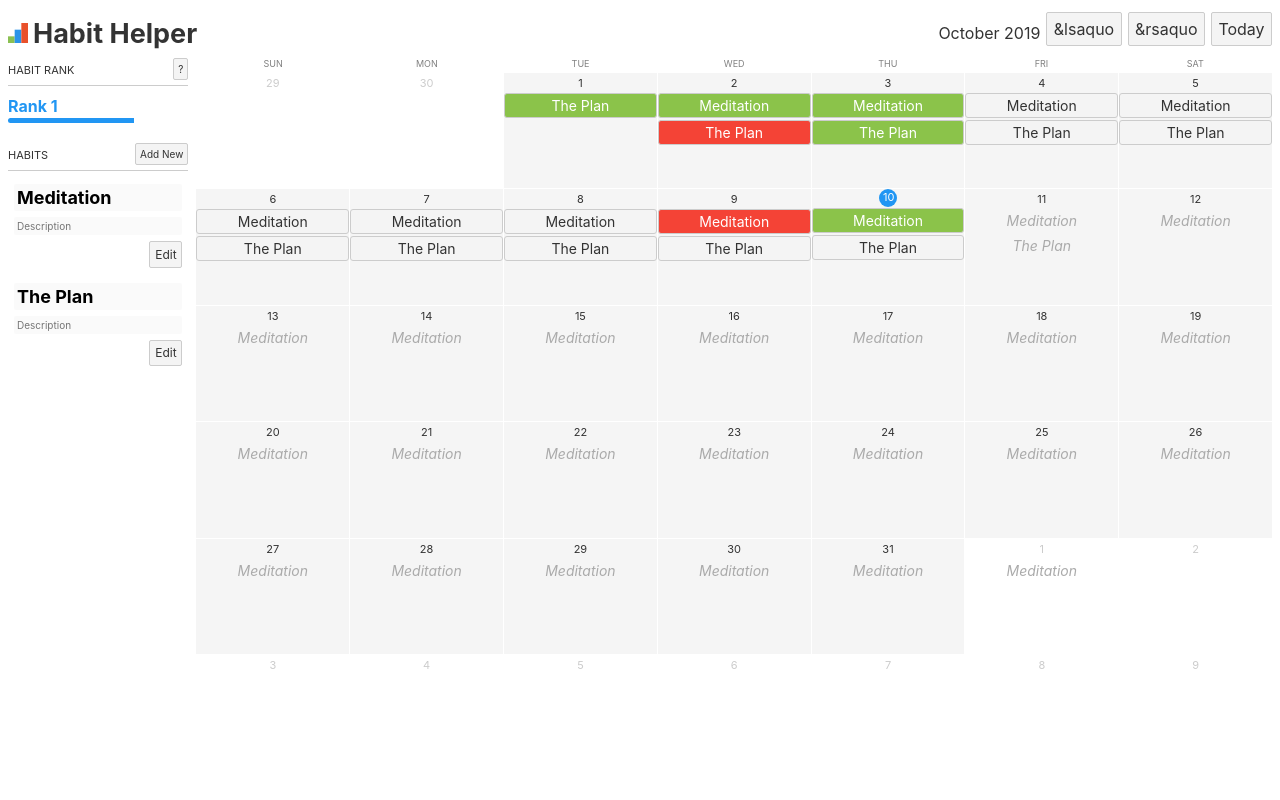
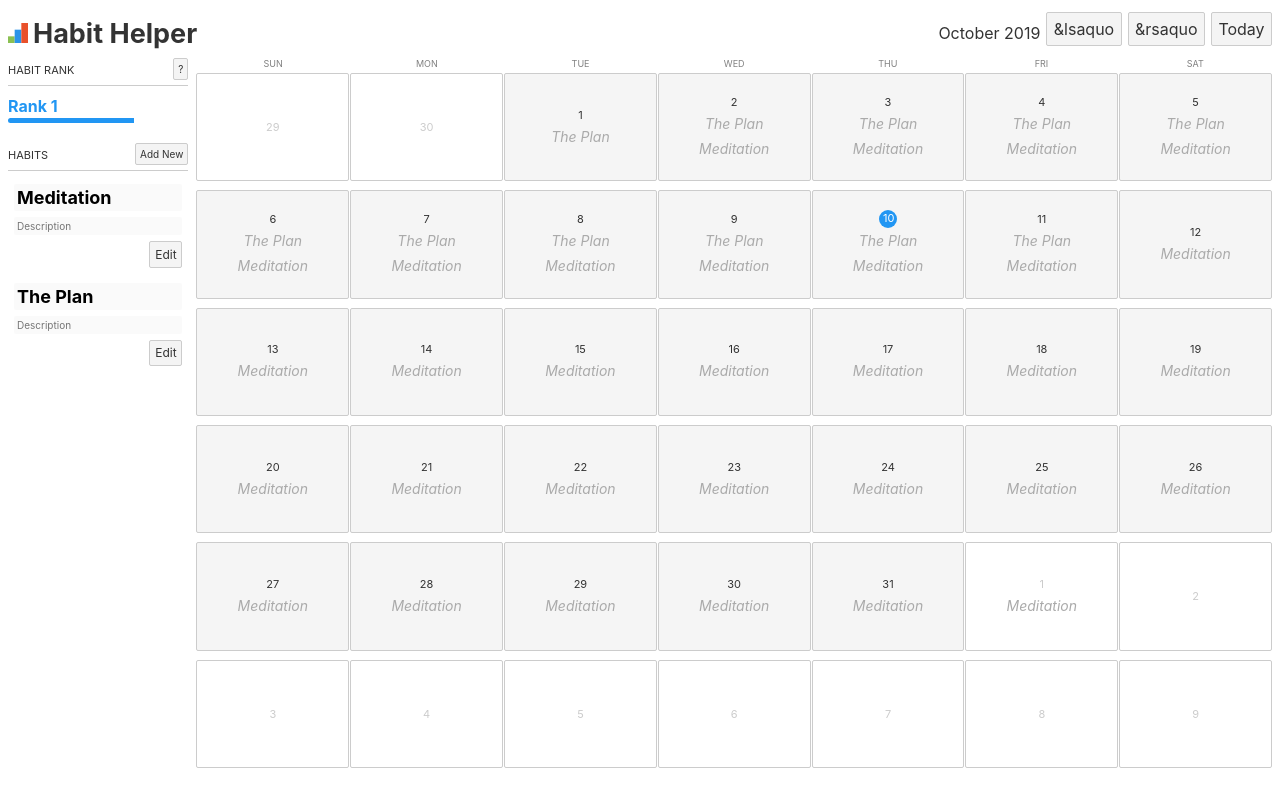
Before and after one commit to pooriajr/hh-svelte, a Svelte app: page / in a window 1280 px wide. Built offline with nearby package versions, Linux system fonts and the light colour scheme.

Commit message:
added better interface for tracking habits

```diff
--- a/src/App.svelte
+++ b/src/App.svelte
@@ -30,6 +30,7 @@
   let displayDate = today
 
   function generateDayArray(startDate, habitData) {
+    console.time('generateDayArray')
     let dateArray
     // 1. get first and last days of the display range,
     // * based on the first day of the first week of the month of the displayDate.
@@ -66,6 +67,7 @@
       return Object.assign(day, { habits: habitsForThisDay })
     })
 
+    console.timeEnd('generateDayArray')
     return dayArray
   }
 
@@ -143,7 +145,6 @@
   if (window.localStorage.getItem('habitData')) {
     habitData = JSON.parse(window.localStorage.getItem('habitData'))
     Object.keys(habitData).forEach(key => {
-      console.log(key)
       habitData[key].startDate = new Date(habitData[key].startDate)
       habitData[key].endDate = new Date(habitData[key].endDate)
     })
@@ -216,6 +217,7 @@
   let deleteConfirmId = ''
   let editModeId = ''
   let progressBarColor = '#2196f3'
+  let activeCell = ''
 
   function toggleSidebar() {
     sidebarActive = !sidebarActive
@@ -321,26 +323,32 @@
     </div>
     <div class="day-grid">
       {#each dayArray as day}
-      <div
+      <button
         class="cell"
         class:other-month="{!isSameMonth(day.date, displayDate)}"
         class:today="{isSameDay(day.date,today)}"
+        on:click="{() => {activeCell = day.date}}"
+        class:active="{day.date === activeCell}"
+        disabled="{isAfter(day.date,today)}"
       >
         <div class="cell-top-bar">
           <span class="cell-date">{day.date.getDate()}</span>
         </div>
-        {#each day.habits.reverse() as habit (habit.id)}
+        {#each day.habits as habit (habit.id)}
         <button
           class="cell-habit"
           on:click="{() => cycleRecord(habit.id, day.fDate)}"
-          disabled="{isAfter(day.date,today)}"
+          disabled="{day.date !== activeCell}"
           class:success="{habit.records[day.fDate] === true}"
           class:failure="{habit.records[day.fDate] === false}"
+          class:active="{day.date === activeCell}"
         >
           {habit.title || '?'}
         </button>
-        {/each}
-      </div>
+        {/each} {#if day.date === activeCell}
+        <button class="cell-done" on:click|stopPropagation="{() => {activeCell = ''}}">Done</button>
+        {/if}
+      </button>
       {/each}
     </div>
   </div>
@@ -394,7 +402,7 @@
 
   .body {
     display: flex;
-    min-height: calc(100% - 50px);
+    height: calc(100vh - 60px);
   }
 
   .sidebar {
@@ -403,6 +411,7 @@
     padding-right: 8px;
     position: relative;
     left: -220px;
+    overflow-y: auto;
   }
   .sidebar.active {
     width: 220px;
@@ -541,6 +550,20 @@
   .cell {
     background: #f5f5f5;
     overflow: hidden;
+    transition: 0.2s;
+  }
+  .cell.active {
+    border: 1px solid #2196f3;
+    z-index: 2;
+    border-radius: 3px;
+    padding: 5px;
+    height: fit-content;
+    min-height: 100%;
+    transform: scale(1.1);
+  }
+  .cell-done {
+    width: 100%;
+    margin-bottom: 0;
   }
   .cell-top-bar {
     display: flex;
@@ -563,6 +586,10 @@
     user-select: none;
     overflow: hidden;
     white-space: nowrap;
+  }
+  .cell-habit.active {
+    margin-bottom: 4px;
+    height: 30px;
   }
   .cell-habit.success {
     background: #8bc34a;
```
